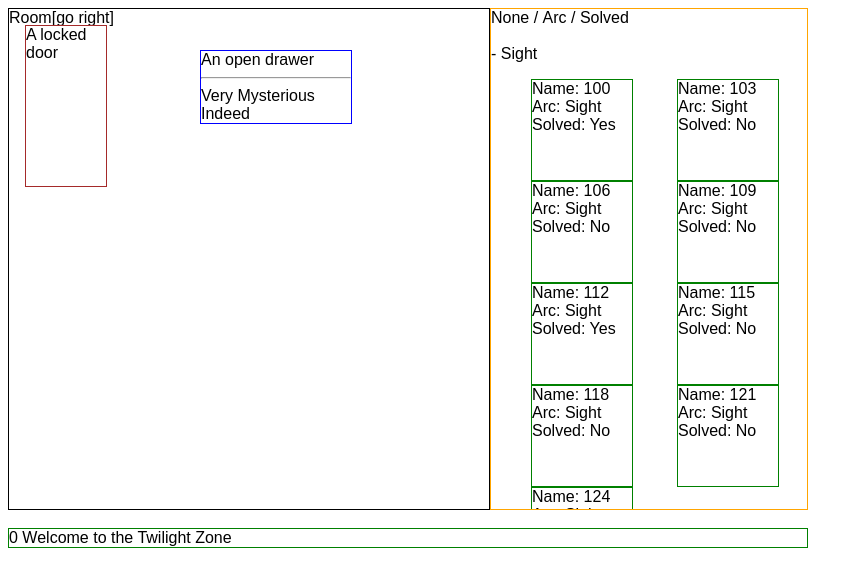
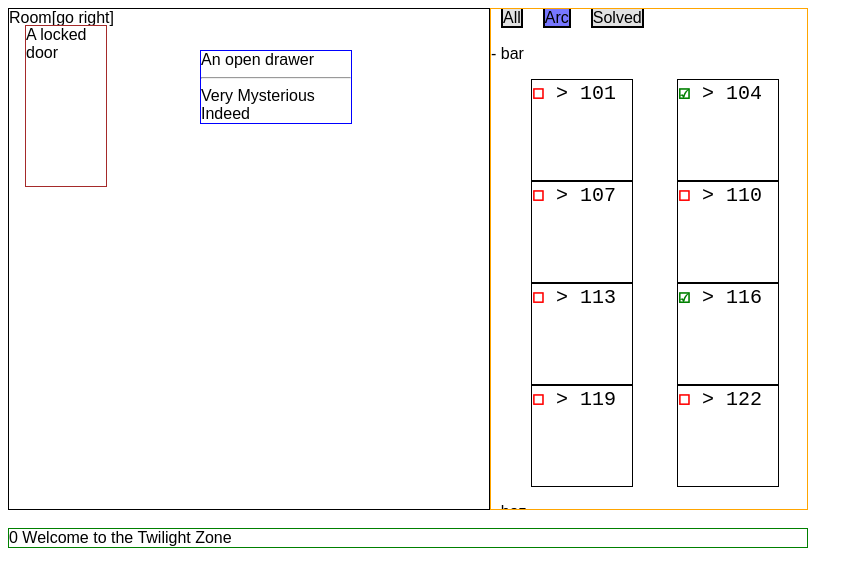
Before and after one commit to mferlo/room, a React (Create React App) app: page / in a window 1280 px wide. Both pictures are taken after a click on the element "Arc". Shown: the top 586 px of the page, without its empty margins (0-863 px from the left). Built offline with nearby package versions, Linux system fonts and the light colour scheme.

Commit message:
Refactoring and changing rendering of puzzles

```diff
--- a/src/App.js
+++ b/src/App.js
@@ -60,7 +60,7 @@ class AppState {
 
     static makeFakePuzzles() {
         const count = 25;
-        const arcs = [ 'Sight', 'Sound', 'Taste' ];
+        const arcs = [ 'foo', 'bar', 'baz' ];
 
         let puzzles = [];
         for (let i = 0; i < count; i++) {
--- a/src/Inventory.js
+++ b/src/Inventory.js
@@ -6,8 +6,9 @@ class Inventory extends Component {
         super(props);
 
         this.state = {
-            groupBy: 'None',
-            collapsedGroups: new Set()
+            groupBy: 'All',
+            collapsedGroups: new Set(),
+            filteredTypes: new Set()
         };
     }
 
@@ -16,39 +17,55 @@ class Inventory extends Component {
         this.setState({ groupBy: groupName });
     }
 
-    renderSelector() {
+    renderSelector(groupType, selected) {
+        return (<span onClick={(e) => this.groupBy(e, groupType)}
+                      key={groupType}
+                      className={`groupType ${selected ? 'selected' : ''}`}>
+                    {groupType}
+                </span>);
+    }
+
+    renderSelectors() {
+        const selected = this.state.groupBy;
         return (
             <div>
-                <span onClick={(e) => this.groupBy(e, "None")}>None</span>
-                &nbsp;/&nbsp;
-                <span onClick={(e) => this.groupBy(e, "Arc")}>Arc</span>
-                &nbsp;/&nbsp;
-                <span onClick={(e) => this.groupBy(e, "Solved")}>Solved</span>
+                {["All", "Arc", "Solved"].map(
+                    groupType => this.renderSelector(groupType, groupType === selected))}
             </div>
         );
     }
 
     renderPuzzle(puzzle) {
+        let arcText;
+        switch (puzzle.Arc) {
+            case 'foo': arcText = '#'; break;
+            case 'bar': arcText = '>'; break;
+            case 'baz': arcText = '@'; break;
+            default: arcText = `Unknown arc ${puzzle.Arc}`; break;
+        }
+
+        const solvedDisplay = puzzle.Solved
+              ? <span className="status solved">☑</span>
+              : <span className="status unsolved">☐</span>
+
         return (<li className="puzzleItem" key={`Puzzle-${puzzle.Id}`}>
-                  <div className="puzzle">
-                    Name: {puzzle.Id} <br />
-                    Arc: {puzzle.Arc} <br />
-                    Solved: {puzzle.Solved ? "Yes" : "No"}
+                  <div className="puzzle" style={{backgroundColor: puzzle.Display}}>
+                    {solvedDisplay} {arcText} {puzzle.Id}
                   </div>
                 </li>);
     }
 
-    toggleCollapsed(event, groupName) {
+    toggle(event, groupName, toggleType) {
         event.stopPropagation();
         this.setState(oldState => {
-            const groups = oldState.collapsedGroups;
+            const groups = oldState[toggleType];
             if (groups.has(groupName)) {
                 groups.delete(groupName);
             } else {
                 groups.add(groupName);
             }
 
-            return { collapsedGroups: groups };
+            return { [toggleType]: groups };
         });
     }
 
@@ -73,7 +90,7 @@ class Inventory extends Component {
 
         return (<li className={`groupHeader ${state}`}
                     key={`${groupName}-${contents.length}-${state}`}
-                    onClick={e => this.toggleCollapsed(e, groupName)}>
+                    onClick={e => this.toggle(e, groupName, 'collapsedGroups')}>
                       {displayName}
                       {collapsed || this.renderUngroupedPuzzles(contents)}
                 </li>);
@@ -95,7 +112,7 @@ class Inventory extends Component {
         const puzzles = this.props.contents;
 
         switch (this.state.groupBy) {
-            case "None": return this.renderUngroupedPuzzles(puzzles);
+            case "All": return this.renderUngroupedPuzzles(puzzles);
             case "Arc": return this.renderPuzzlesByGroup(puzzles, "Arc");
             case "Solved": return this.renderPuzzlesByGroup(puzzles, "Solved");
             default : alert(this.state.groupBy);
@@ -104,7 +121,7 @@ class Inventory extends Component {
 
     render() {
         return (<div id="puzzle-inventory">
-                {this.renderSelector()}
+                {this.renderSelectors()}
                 <br />
                 {this.renderList()}
                 </div>);
--- a/src/index.css
+++ b/src/index.css
@@ -34,9 +34,25 @@ li.groupHeader.opened { list-style-type: '- '; }
 li.puzzleItem { list-style: none; break-inside: avoid; }
 
 div.puzzle {
-    border: 1px solid green;
+    border: 1px solid black;
     width: 100px;
     height: 100px;
+    font-family: monospace;
+    font-size: x-large;
+}
+
+span.status { font-weight: bold; }
+span.solved { color: green; }
+span.unsolved { color: red; }
+
+span.groupType {
+    margin: 10px;
+    border: 2px solid black;
+    background-color: #22222222;
+}
+
+span.groupType.selected {
+    background-color: #0000FF88;
 }
 
 .door {
```
